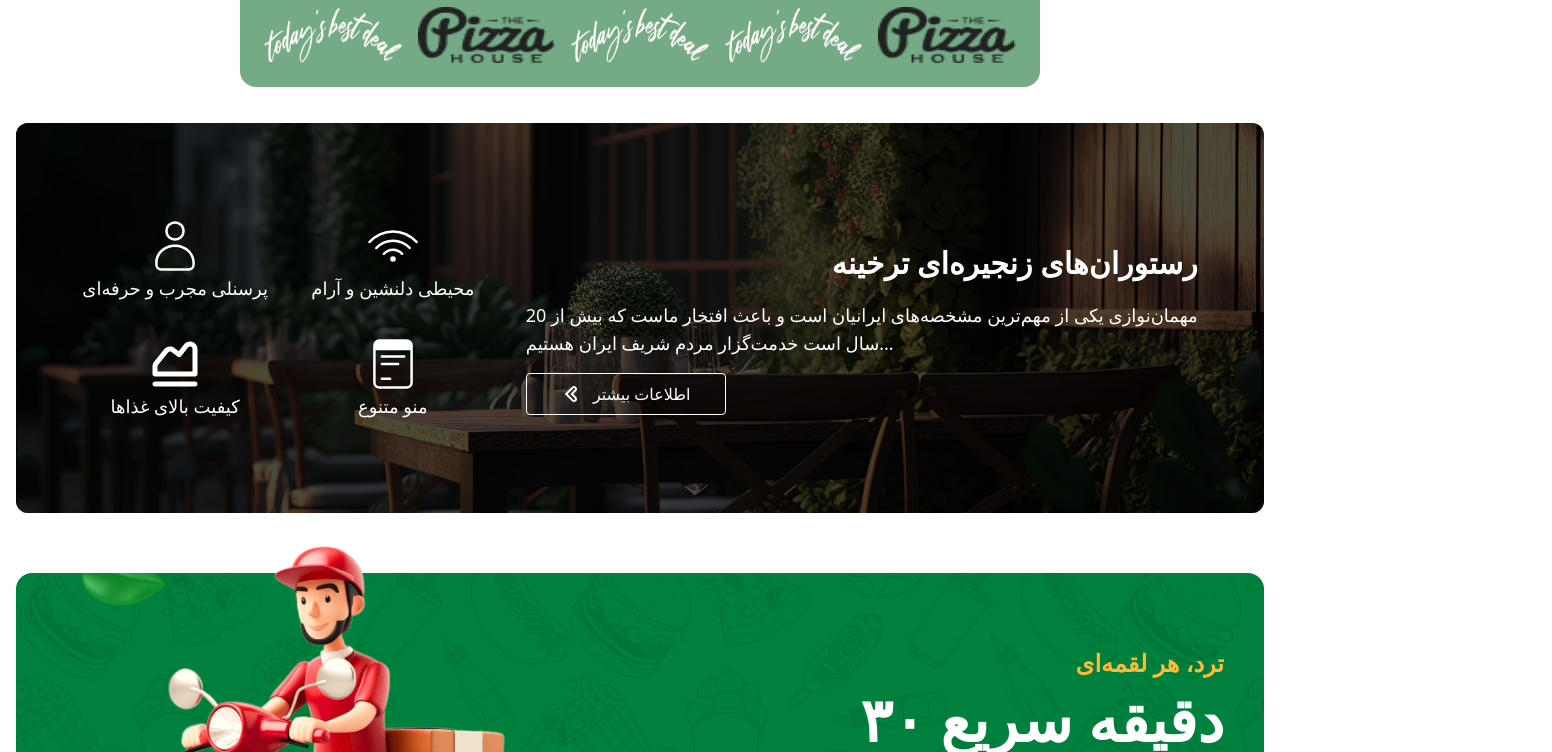
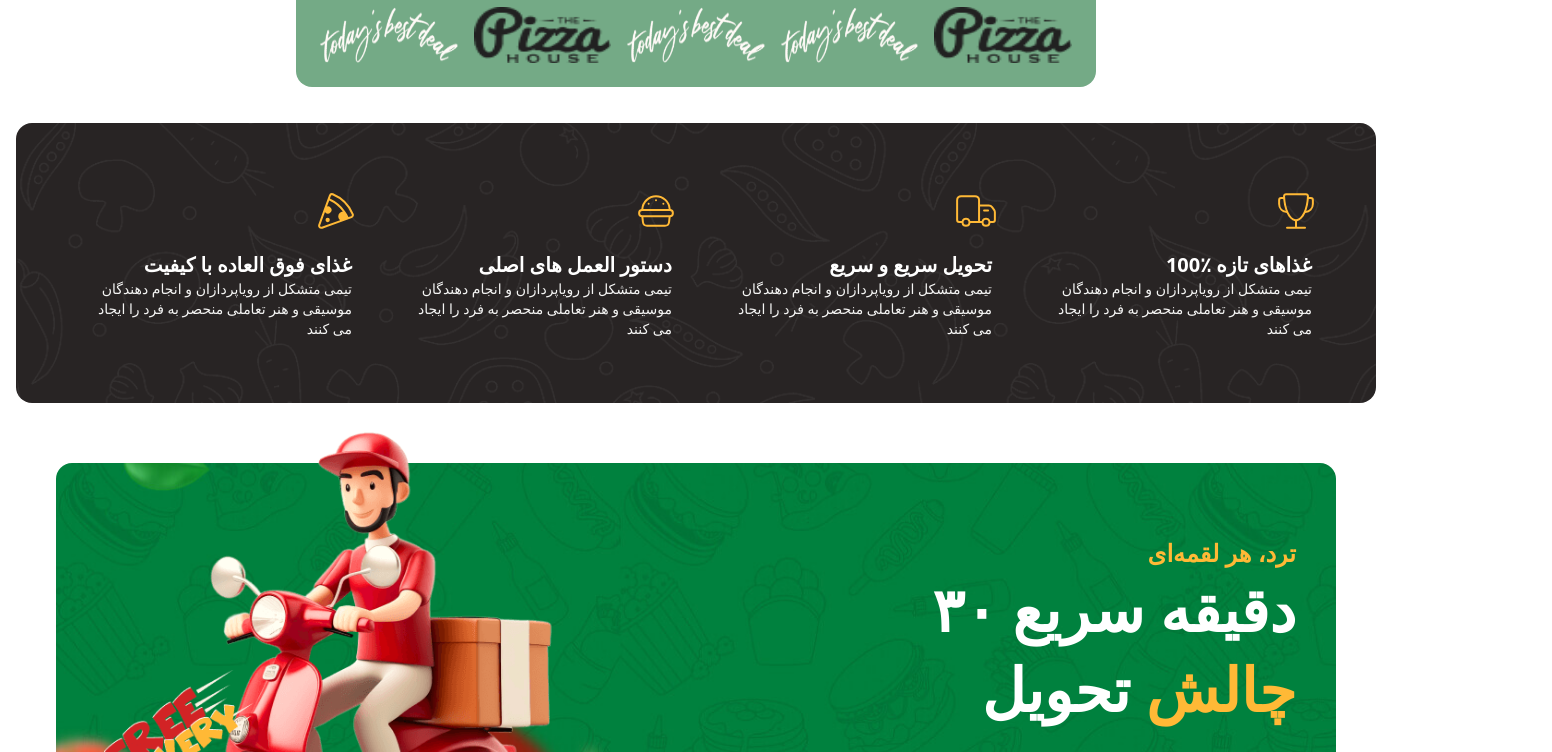
Before and after one commit to Mahdi-Devm/Tarkhineh, a React (Vite) app in the folder Front/: page / in a window 1280 px wide. Shown: the part 1044-1796 px from the top of the page, 1552 px wide, since content can reach past the window. Built offline with nearby package versions, Linux system fonts and the light colour scheme.

Commit message:
Improved style

```diff
--- a/Front/src/components/Footer/Footer.tsx
+++ b/Front/src/components/Footer/Footer.tsx
@@ -8,7 +8,7 @@ import footerimage from '../../assets/optimized/f.jpg'
 function Footer() {
   return (
     <footer
-      className="relative w-full bg-cover bg-center px-4 py-8 text-white sm:px-8 md:px-16 lg:px-32"
+      className="relative mt-10 w-full bg-cover bg-center px-4 py-8 text-white sm:px-8 md:px-16 lg:px-32"
       style={{
         backgroundImage: `url(${footerimage})`,
       }}
--- /dev/null
+++ b/Front/src/components/HomePgae/SiteExplanation.tsx
@@ -0,0 +1,62 @@
+import imagebg from '../../assets/imagemenures/food-shape-2.png'
+import { CiPizza } from 'react-icons/ci'
+import { CiDeliveryTruck } from 'react-icons/ci'
+import { CiBurger } from 'react-icons/ci'
+import { CiTrophy } from 'react-icons/ci'
+
+const foodData = [
+  {
+    title: 'غذای فوق العاده با کیفیت',
+    description:
+      'تیمی متشکل از رویاپردازان و انجام دهندگان موسیقی و هنر تعاملی منحصر به فرد را ایجاد می کنند',
+    icon: <CiPizza className="text-5xl font-semibold text-[#FFB936]" />,
+  },
+  {
+    title: 'دستور العمل های اصلی',
+    description:
+      'تیمی متشکل از رویاپردازان و انجام دهندگان موسیقی و هنر تعاملی منحصر به فرد را ایجاد می کنند',
+    icon: <CiBurger className="text-5xl font-semibold text-[#FFB936]" />,
+  },
+  {
+    title: 'تحویل سریع و سریع',
+    description:
+      'تیمی متشکل از رویاپردازان و انجام دهندگان موسیقی و هنر تعاملی منحصر به فرد را ایجاد می کنند',
+    icon: <CiDeliveryTruck className="text-5xl font-semibold text-[#FFB936]" />,
+  },
+  {
+    title: '100٪ غذاهای تازه',
+    description:
+      'تیمی متشکل از رویاپردازان و انجام دهندگان موسیقی و هنر تعاملی منحصر به فرد را ایجاد می کنند',
+    icon: <CiTrophy className="text-5xl font-semibold text-[#FFB936]" />,
+  },
+]
+
+function SiteExplanation() {
+  return (
+    <div
+      className="mx-auto flex h-70 w-340 items-center justify-center rounded-2xl p-2"
+      style={{
+        backgroundImage: `url(${imagebg})`,
+        backgroundSize: 'cover',
+        backgroundPosition: 'center',
+        backgroundColor: 'rgb(40, 36, 36)',
+        backgroundBlendMode: 'lighten',
+      }}
+    >
+      <div className="mx-auto flex w-320 space-x-4 p-2">
+        {foodData.map((item, index) => (
+          <div
+            key={index}
+            className="flex w-76 flex-col rounded-xl p-4 text-right"
+          >
+            <div className="mb-4 ml-58 w-70">{item.icon}</div>
+            <h3 className="text-xl font-semibold text-[#fff]">{item.title}</h3>
+            <p className="text-sm text-stone-100">{item.description}</p>
+          </div>
+        ))}
+      </div>
+    </div>
+  )
+}
+
+export default SiteExplanation
--- a/Front/src/pages/MainPage.tsx
+++ b/Front/src/pages/MainPage.tsx
@@ -1,10 +1,11 @@
 import Restaurantmenu from '../components/HomePgae/Restaurantmenu'
 import SliderNext from '../components/SLider/SliderNext'
-import IconsMainPageServices from '../components/HomePgae/IconsMainPageServices'
-import ImageMainPageServices from '../components/HomePgae/ImageMainPageServices'
-import InformationMAinPageServices from '../components/HomePgae/InformationMAinPageServices'
+// import IconsMainPageServices from '../components/HomePgae/IconsMainPageServices'
+// import ImageMainPageServices from '../components/HomePgae/ImageMainPageServices'
+// import InformationMAinPageServices from '../components/HomePgae/InformationMAinPageServices'
 import ArticleSkeleton from '../components/HomePgae/ArticleSkeleton'
 import Supporters from '../components/HomePgae/Supporters'
+import SiteExplanation from '../components/HomePgae/SiteExplanation'
 
 function MainPage() {
   return (
@@ -12,14 +13,15 @@ function MainPage() {
       <SliderNext />
       <Restaurantmenu />
       <Supporters />
-      <div className="relative flex h-auto w-full items-center justify-center rounded-xl py-8 text-center sm:h-[390px]">
+      <SiteExplanation />
+      {/* <div className="relative flex h-auto w-full items-center justify-center rounded-xl py-8 text-center sm:h-[390px]">
         <ImageMainPageServices />
         <div className="relative z-10 flex flex-col items-center gap-6 px-4 text-white sm:flex-row sm:gap-10">
           <IconsMainPageServices />
 
           <InformationMAinPageServices />
         </div>
-      </div>
+      </div> */}
       <ArticleSkeleton />
     </div>
   )
```
Also changed, not shown: Front/src/assets/imagemenures/food-shape-2.png (added).
